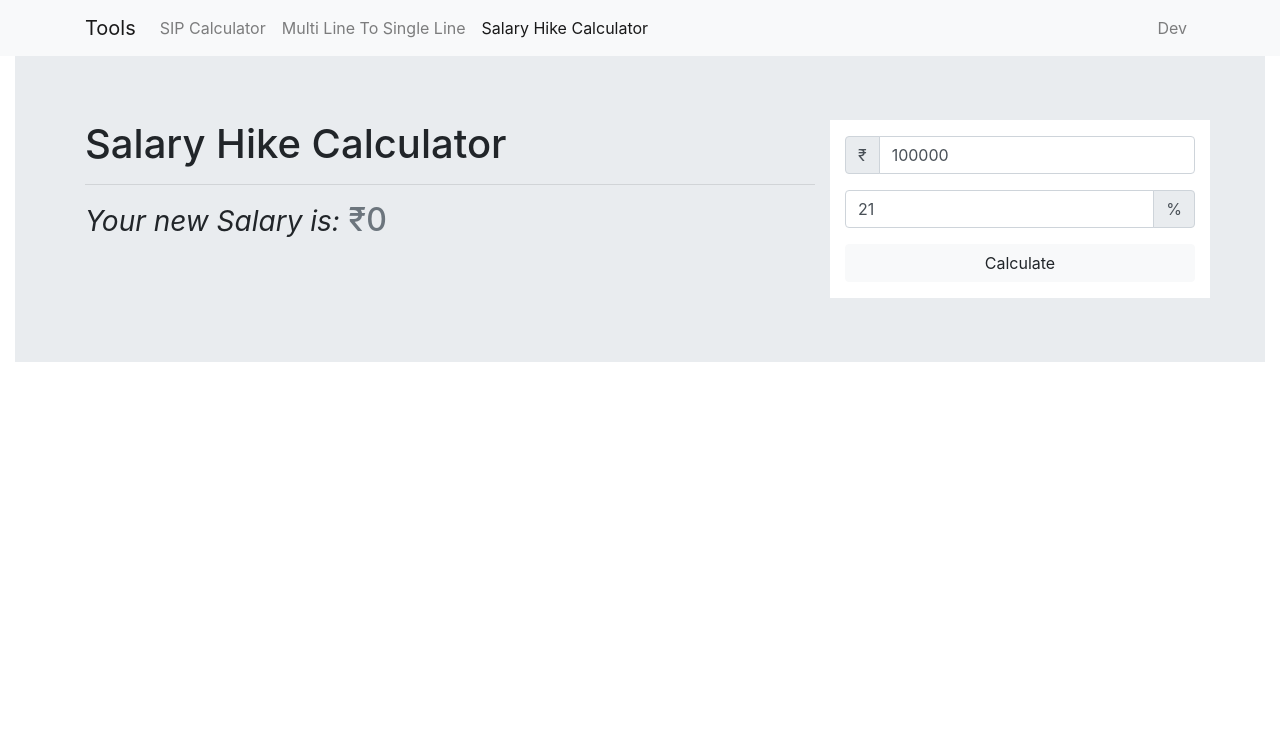
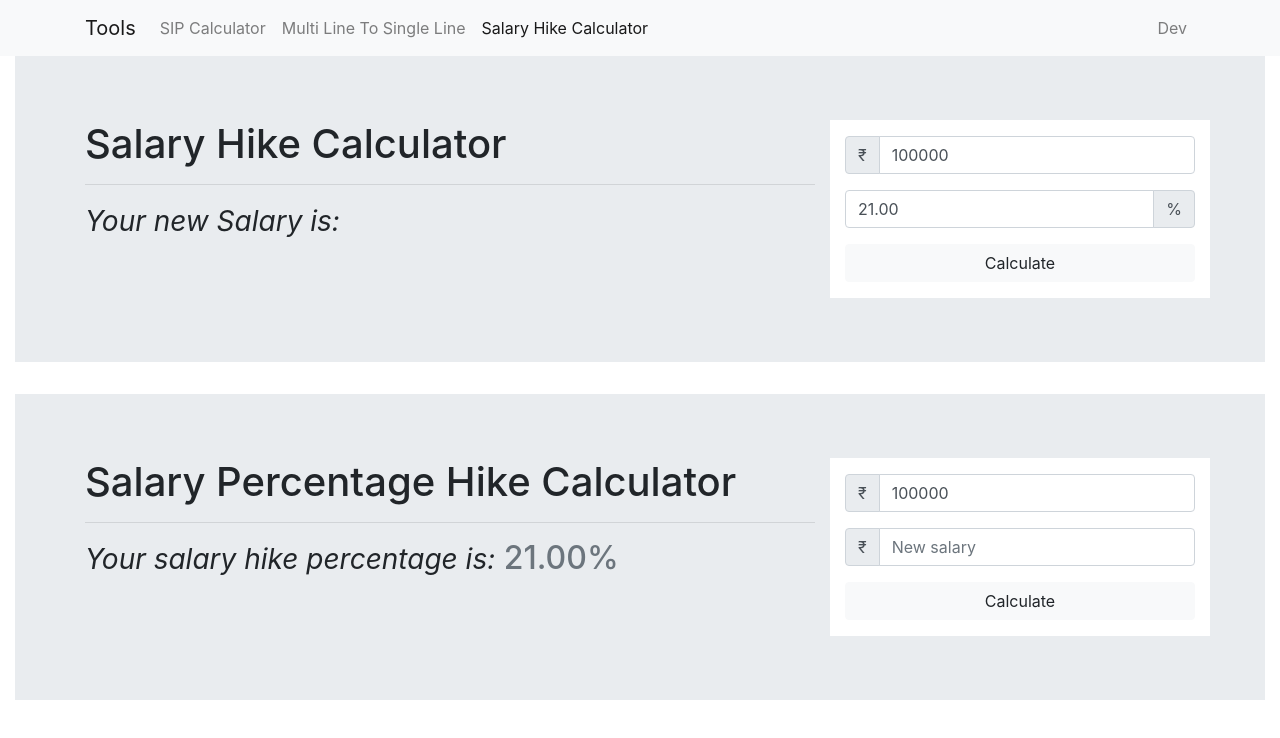
Before and after one commit to 71anshuman/utils, a React (Create React App) app: page /#/salary-hike-calculator in a window 1280 px wide. Shown: the top 738 px of the page. Built offline with nearby package versions, Linux system fonts and the light colour scheme; what financejs would draw is missing.

Commit message:
Added Salary hike percentage calculator

```diff
--- a/src/components/salary-hike-percentage-calculator/SalaryHikePerCalculator.js
+++ b/src/components/salary-hike-percentage-calculator/SalaryHikePerCalculator.js
@@ -7,7 +7,7 @@ export default function SalaryHikePerCalculator() {
     useEffect(() => {
         document.title = "Salary Hike Percentage Calculator"
     }, []);
-
+    let percentage;
     const [{currentSalary, perIncrement}, handleChange] = useFinInput(
         {
           currentSalary: 100000,
@@ -15,10 +15,16 @@ export default function SalaryHikePerCalculator() {
         }
     );
 
-    const [newSalary, setNewSalary] = useState(null);
+    const [newSalary, setNewSalary] = useState(undefined);
 
     function calculate () {
         setNewSalary((currentSalary * perIncrement / 100 ) + currentSalary);
+    }
+
+    function calculatePercentage () {
+        const salaryHiked = (newSalary - currentSalary);
+        percentage = (salaryHiked / currentSalary) * 100;
+        handleChange({target:{name: 'perIncrement', value: percentage}});
     }
 
     return (
@@ -47,7 +53,7 @@ export default function SalaryHikePerCalculator() {
                                 </div>
                                 <div className="form-group">
                                     <div className="input-group mb-3">
-                                        <Input name='perIncrement' value={perIncrement} onChange={handleChange} placeholder="Percentage incremented" />
+                                        <Input name='perIncrement' value={perIncrement.toFixed(2)} onChange={handleChange} placeholder="Percentage incremented" />
                                         <div className="input-group-append">
                                             <span className="input-group-text">%</span>
                                         </div>
@@ -61,6 +67,44 @@ export default function SalaryHikePerCalculator() {
                     </div>
                 </div>
             </div>
+            <div className="jumbotron jumbotron-fluid">
+                <div className="container">
+                    <div className="row">
+                        <div className="col-md-8">
+                            <h1 className="display-6">Salary Percentage Hike Calculator</h1>
+                            <hr />
+                            <div className="row">
+                                <div className="col-12">
+                                    <h2><small><em>Your salary hike percentage is:</em></small> <span className="text-muted">{perIncrement.toFixed(2)}%</span></h2>
+                                </div>
+                            </div>
+                        </div>
+                        <div className="col-md-4 bg-white" style={{margin: 'auto 0', paddingTop: '1rem'}}>
+                            <form>
+                                <div className="form-group">
+                                    <div className="input-group">
+                                        <div className="input-group-prepend">
+                                            <span className="input-group-text">&#8377;</span>
+                                        </div>
+                                        <Input name='currentSalary' value={currentSalary} onChange={handleChange} placeholder="Current Salary" />
+                                    </div>
+                                </div>
+                                <div className="form-group">
+                                    <div className="input-group mb-3">
+                                        <div className="input-group-prepend">
+                                            <span className="input-group-text">&#8377;</span>
+                                        </div>
+                                        <Input name='newSalary' value={newSalary} onChange={e => setNewSalary(e.target.value)} placeholder="New salary" />
+                                    </div>
+                                </div>
+                                <div className="form-group">
+                                    <button className="btn btn-block btn-light btn-outline" onClick={(e) =>{e.preventDefault(); calculatePercentage()}}>Calculate</button>
+                                </div>
+                            </form>
+                        </div>
+                    </div>
+                </div>
+            </div>
         </>
     )
 }
--- a/src/hooks/useFinInput.js
+++ b/src/hooks/useFinInput.js
@@ -4,9 +4,10 @@ export const useFinInput = (initialValues) => {
     const [values, setValues] = useState(initialValues);
 
     return [values, e => {
+        const {name, value} = e.target;
         setValues({
             ...values,
-            [e.target.name]: parseFloat(e.target.value)
+            [name]: parseFloat(value)
         })
     }]
 }
```
